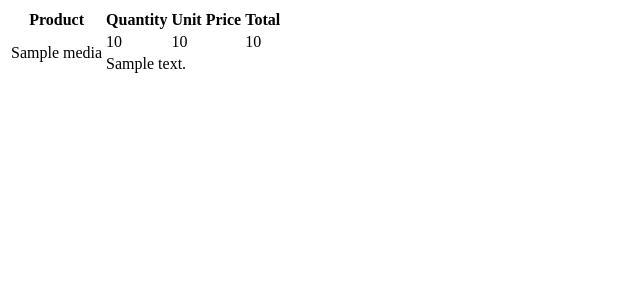
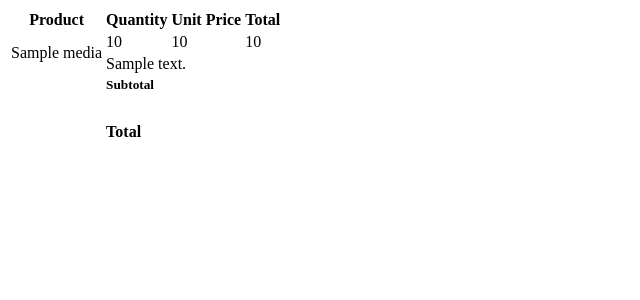
Before and after one commit to Huskarhero/django-shop, a Django app: template shop/templates/shop/checkout/summary.html in a window 1280 px wide. Shown: the top 300 px of the page, without its empty margins (0-640 px from the left). Run offline with Django 3.2, Linux system fonts and the light colour scheme; the template is opened without the code that fills it: most values are stand-ins (such as "Sample title", 1, 10 or a date in 2020); parts of the project's set-up code (start-up, migrations or seed data) failed here and were passed over.

Commit message:
Added template blocks to checkout summary

```diff
--- a/shop/templates/shop/checkout/summary.html
+++ b/shop/templates/shop/checkout/summary.html
@@ -1,6 +1,8 @@
 {% load i18n %}
 
-<table class="table table-condensed">
+<table shop-checkout-summary class="table table-condensed">
+
+{% block "shop-checkout-summary-thead" %}
 	<thead>
 		<tr>
 			<th class="text-center">{% trans "Product" %}</th>
@@ -9,7 +11,9 @@
 			<th class="text-right">{% trans "Total" %}</th>
 		</tr>
 	</thead>
+{% endblock "shop-checkout-summary-thead" %}
 
+{% block "shop-checkout-summary-tbody" %}
 	<tbody>
 	{% for cart_item in cart.items %}
 		<tr>
@@ -23,7 +27,27 @@
 		</tr>
 	{% endfor %}
 	</tbody>
+{% endblock "shop-checkout-summary-tbody" %}
 
+{% block "shop-checkout-summary-tfoot" %}
 	<tfoot>
+		<tr>
+			<td></td>
+			<td colspan="2"><h5>{% trans "Subtotal" %}</h5></td>
+			<td class="text-right"><h5><strong ng-bind="cart.subtotal"><!-- Subtotal --></strong></h5></td>
+		</tr>
+		<tr ng-repeat="extra_row in cart.extra_rows">
+			<td></td>
+			<td colspan="2"><h5 ng-bind="extra_row.label"></h5></td>
+			<td class="text-right"><h5><strong ng-bind="extra_row.amount"></strong></h5></td>
+		</tr>
+		<tr>
+			<td></td>
+			<td colspan="2"><h4>{% trans "Total" %}</h4></td>
+			<td class="text-right"><h4><strong ng-bind="cart.total"><!-- Total --></strong></h4></td>
+			<td></td>
+		</tr>
 	</tfoot>
+{% endblock "shop-checkout-summary-tfoot" %}
+
 </table>
```
